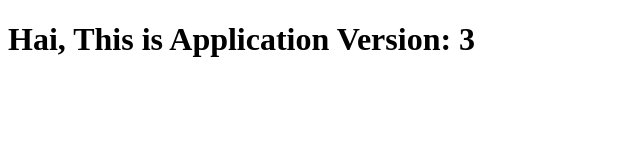
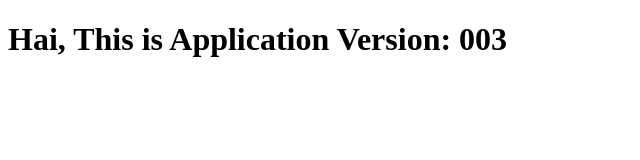
Before and after one commit to skdharun/Devops-Project, a plain HTML site: page index.html in a window 1280 px wide. Shown: the full height of the page, 0-640 px from the left. Drawn offline with Linux system fonts and the light colour scheme.

Commit message:
Update index.html

```diff
--- a/index.html
+++ b/index.html
@@ -1,5 +1,5 @@
 <!DOCTYPE html>
 <html>
   <head><title>Hello from Application</title></head>
-  <body><h1>Hai, This is Application Version: 3</h1></body>
+  <body><h1>Hai, This is Application Version: 003</h1></body>
 </html>
```
